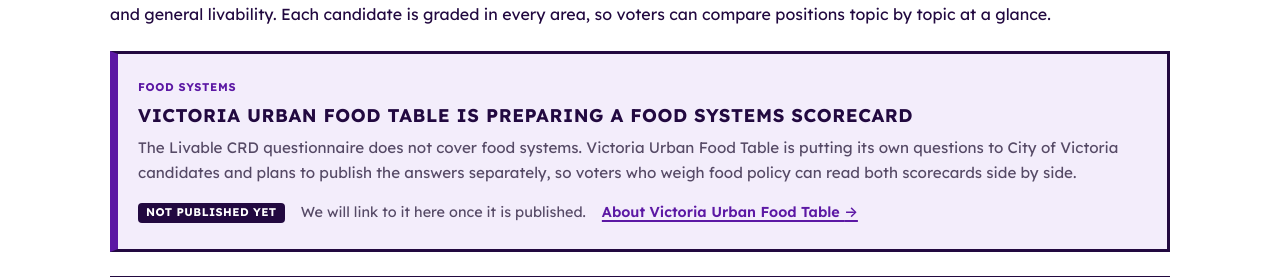
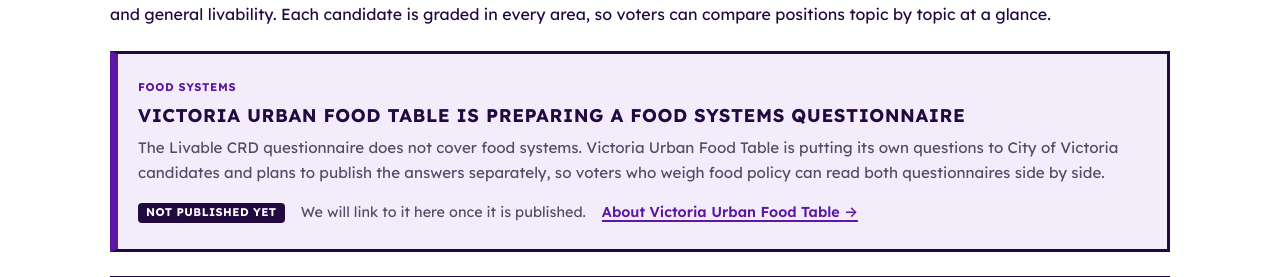
Before and after one commit to LaputanMachines/livable-crd-website, a Jekyll site: the page built from index.md, in a window 1280 px wide and 900 px high, scrolled down 3002 px. Shown: the part 156-433 px from the top of the window. Built offline with Jekyll 4.4.1, drawn with Linux system fonts in a browser that asks for light colours.

Commit message:
copy: call the Victoria Urban Food Table banner a questionnaire
The banner said "scorecard" in the headline, the note, the aria-label, and
the button label. Victoria Urban Food Table is putting questions to
candidates, so "questionnaire" is the accurate word for what they are
publishing. Filenames, CSS class names, and code comments are unchanged:
none of those are user-visible.

Co-Authored-By: Claude Opus 5 (1M context) <noreply@anthropic.com>

```diff
--- a/_data/other-scorecards.yml
+++ b/_data/other-scorecards.yml
@@ -28,11 +28,11 @@
 
 - org: Victoria Urban Food Table
   topic: Food systems
-  headline: Victoria Urban Food Table is preparing a food systems scorecard
+  headline: Victoria Urban Food Table is preparing a food systems questionnaire
   note: >-
     The Livable CRD questionnaire does not cover food systems. Victoria Urban
     Food Table is putting its own questions to City of Victoria candidates and
     plans to publish the answers separately, so voters who weigh food policy can
-    read both scorecards side by side.
+    read both questionnaires side by side.
   url: ""
   org_url: "https://www.victoriaurbanfoodtable.com/"
--- a/_includes/other-scorecard-notice.html
+++ b/_includes/other-scorecard-notice.html
@@ -27,7 +27,7 @@
   {%- assign entry_url = entry.url | default: "" | strip -%}
   {%- assign entry_org_url = entry.org_url | default: "" | strip -%}
   <aside class="other-scorecard{% if entry_url == '' %} other-scorecard--pending{% endif %}"
-         aria-label="{{ entry.topic }} scorecard from {{ entry.org }}">
+         aria-label="{{ entry.topic }} questionnaire from {{ entry.org }}">
     <p class="other-scorecard__eyebrow">{{ entry.topic }}</p>
     <p class="other-scorecard__title">{{ entry.headline }}</p>
     {%- if entry.note %}
@@ -43,7 +43,7 @@
     {%- endcomment -%}
     <p class="other-scorecard__action">
       {%- if entry_url != "" %}
-      <a class="btn btn-secondary" href="{{ entry_url }}" target="_blank" rel="noopener">View the {{ entry.topic | downcase }} scorecard at {{ entry.org }}</a>
+      <a class="btn btn-secondary" href="{{ entry_url }}" target="_blank" rel="noopener">View the {{ entry.topic | downcase }} questionnaire at {{ entry.org }}</a>
       {%- else %}
       <span class="other-scorecard__status">Not published yet</span>
       {%- comment -%}
```
